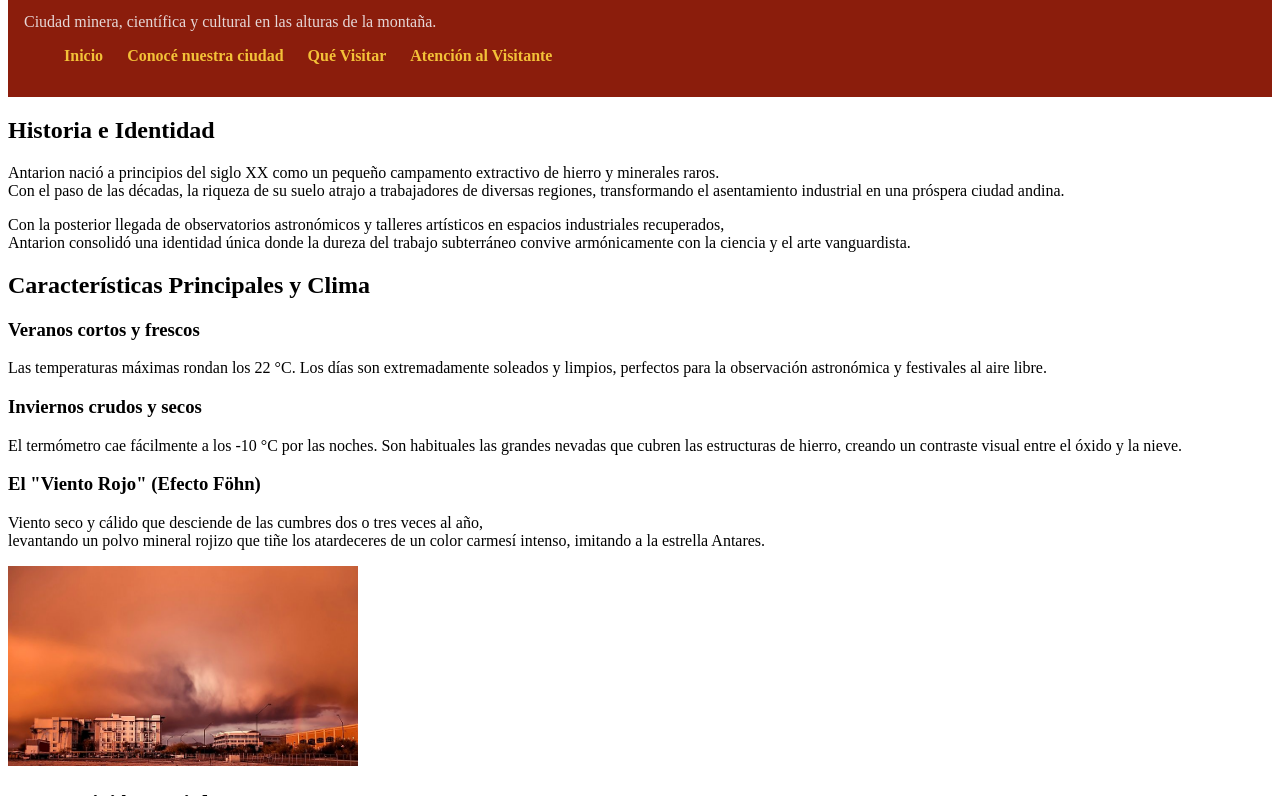
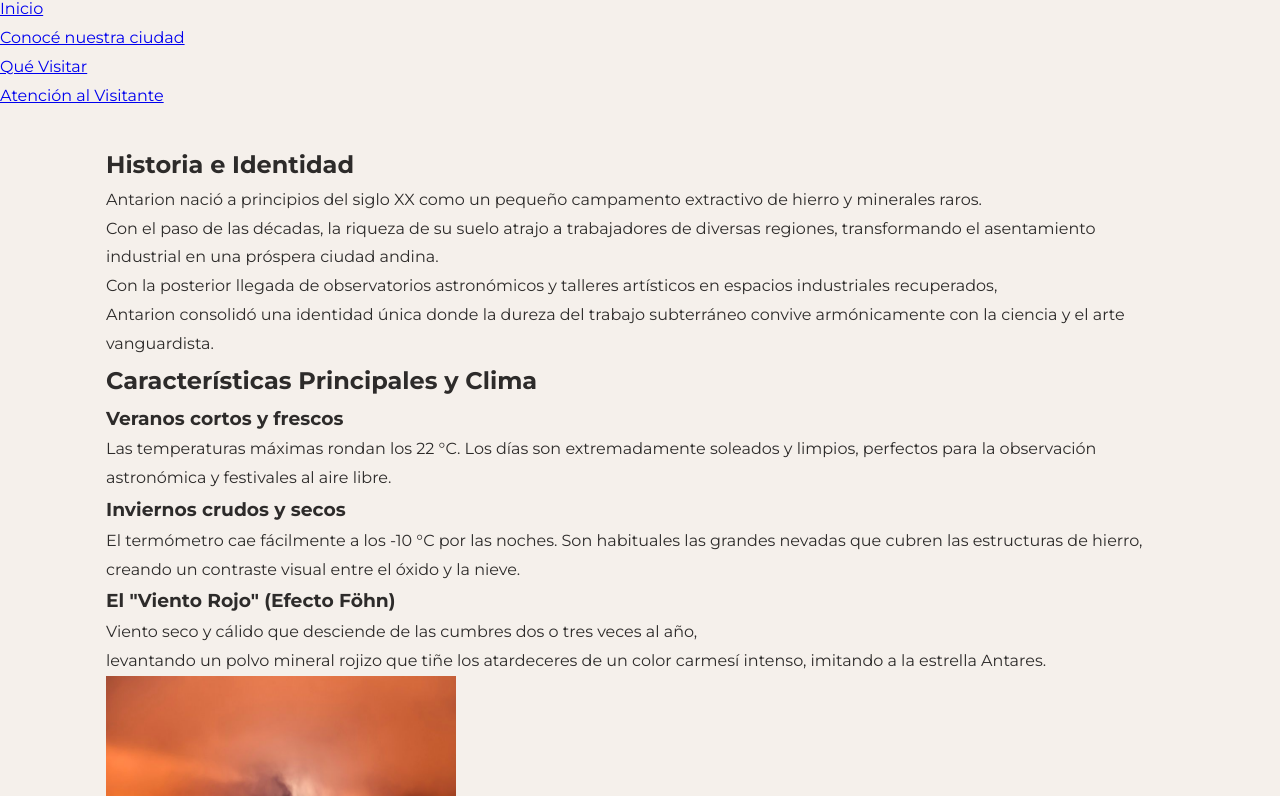
Before and after one commit to Florencia-Figueroa/Lenguajes_Informaticos_I_TP_Grupo_1, a plain HTML site: page ciudad.html in a window 1280 px wide. Shown: the part 91-887 px from the top of the page. Drawn offline with Linux system fonts and the light colour scheme.

Commit message:
style: Agregado de variables css, reset, tipografia global y contenedor principal

```diff
--- a/Css/style.css
+++ b/Css/style.css
@@ -1,46 +1,42 @@
-/*ACÁ ARMO MI PALETA */
+/*Variables globales*/
 :root{
-    --color-primario: #f3c138;
-    --color-acento: #8b1d0c;  /*fondo nav*/
-    --color-secundario:#81c5f0;
-    --color-fondo:#e6d7d7;
-    --color-texto:#1a1a1a;
-    --color-texto-claro:#e6d7d7;
-    --fuente-principal: "Montserrat";
+    --color-fondo: #F5F0EB;
+    --color-principal: #F09825;
+    --color-secundario: #5C180D;
+    --color-detalle: #718896;
+
+    --color-texto-principal: #2D2B2A;
+    --color-texto-secundario: #883225;
+
+    --fuente-texto: "Montserrat";
 }
 
-/*RESET BÁSICO*/
+
+/*Reset basico*/
 *{
-    font-family: var(--fuente-principal);
+    box-sizing: border-box;
+    margin: 0;
+    padding: 0;
 }
 
-/*ESTILOS GLOBALES*/
-/*TIPOGRAFÍA*/
+body{
+    background-color: var(--color-fondo);
+    color: var(--color-texto-principal);
 
-/*HEADER*/
-header{
-    background-color: var(--color-acento);
-    color: var(--color-texto-claro);
-    padding: 1rem;
-}
-nav{
-    margin-top: 0.5rem;
-}
-nav ul{
-    list-style: none;
-    display: flex;
-    gap: 1.5rem;
-}
-nav a{
-    color: var(--color-primario);
-    text-decoration:dotted;
-    font-weight: 600;
-}
-nav a:hover{
-    color: var(--color-fondo);
-    text-decoration: underline;
+    font-family: var(--fuente-texto);
+    font-size: 16px;
+    line-height: 1.8;
 }
 
-/*MAIN Y SECCIONES*/
-/*IMAGENES TAMAÑO*/
-/*FOOTER*/
+main {
+    max-width: 1100px;
+    margin: 0 auto;
+    padding: 2rem 1rem;
+}
+/*Header*/
+
+/*Navegacion*/
+
+/*Main*/
+
+/*Footer*/
--- a/ciudad.html
+++ b/ciudad.html
@@ -4,7 +4,14 @@
     <meta charset="UTF-8">
     <meta name="viewport" content="width=device-width, initial-scale=1.0">
     <title>Antarion</title>
-    <link rel="stylesheet" href="./Css/style.css">
+
+    <!--Tipografia - Montserrat -->
+    <link rel="preconnect" href="https://fonts.googleapis.com">
+    <link rel="preconnect" href="https://fonts.gstatic.com" crossorigin>
+    <link href="https://fonts.googleapis.com/css2?family=Montserrat:ital,wght@0,100..900;1,100..900&display=swap" rel="stylesheet">
+
+    <!--Hoja de estilo -->
+    <link rel="stylesheet" href="CSS/style.css">
 </head>
 <body>
 
```
Also changed, not shown: contacto.html (+8 -1 lines), index.html (+5 -1 lines), lugares.html (+8 -1 lines).
